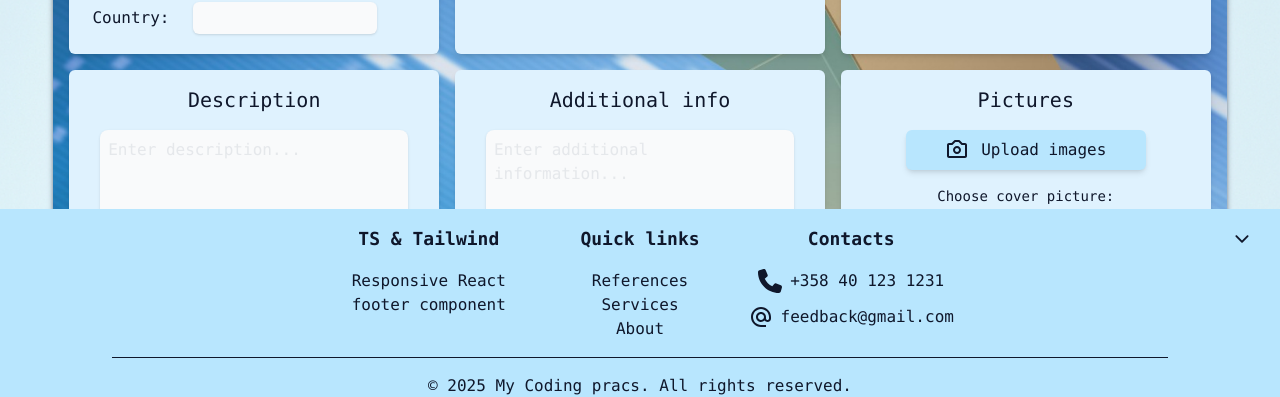
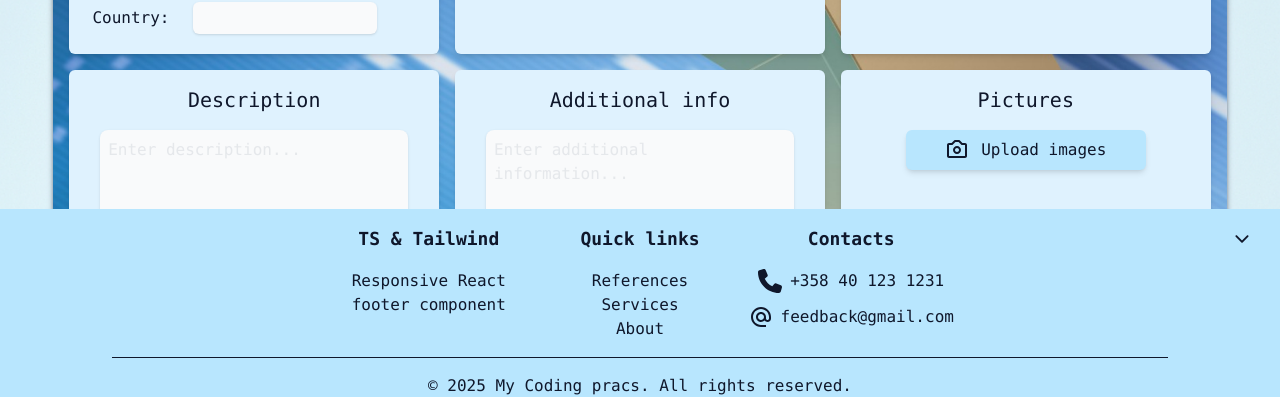
Before and after one commit to olliuhlbeck/sky-listings, a React (Vite) app in the folder frontend/: page /addProperty in a window 1280 px wide. Shown: the part 386-783 px from the top of the page. Built offline with nearby package versions, Linux system fonts and the light colour scheme.

Commit message:
hide cover image selection when no images

```diff
--- a/frontend/src/pages/AddProperty/AddProperty.tsx
+++ b/frontend/src/pages/AddProperty/AddProperty.tsx
@@ -291,7 +291,9 @@ const AddProperty: React.FC = () => {
             className=' bg-gray-50 text-gray-900 p-2 rounded shadow-sm hover:cursor-pointer'
           />
 
-          <h2 className='!text-sm !mt-2'>Choose cover picture:</h2>
+          {formData.pictures && formData.pictures.length > 0 && (
+            <h2 className='!text-sm !mt-2'>Choose cover picture:</h2>
+          )}
 
           <div className='flex flex-wrap gap-2 mt-2'>
             {formData.pictures &&
```
